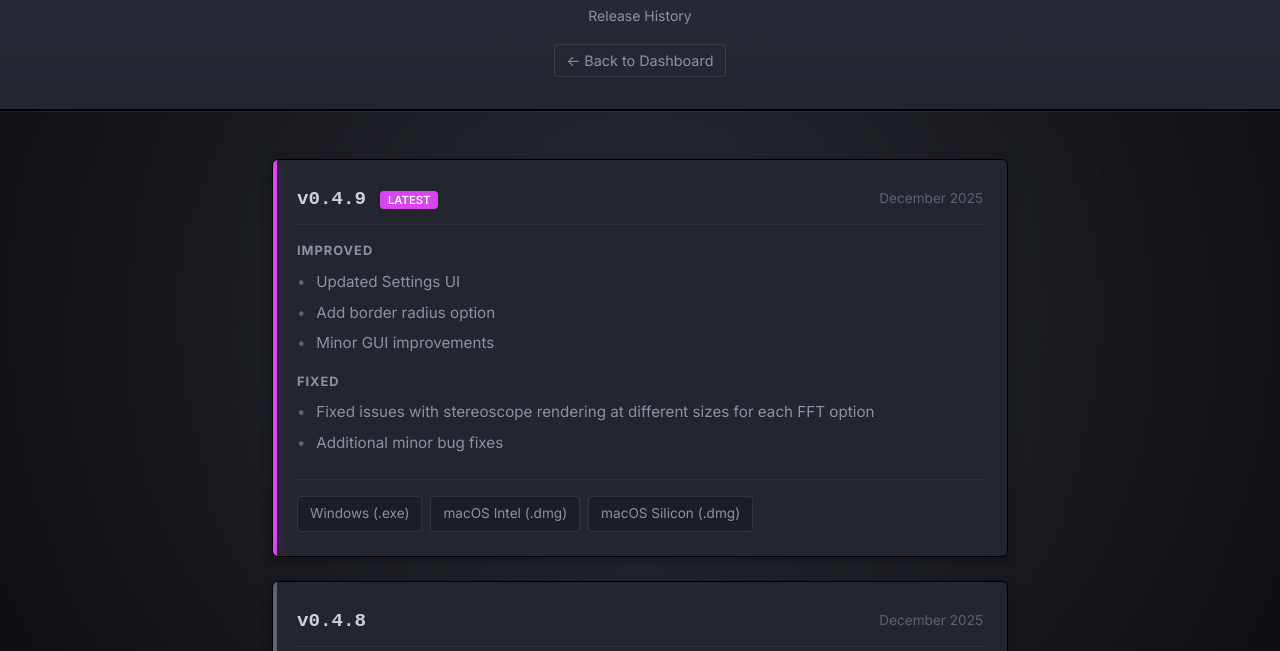
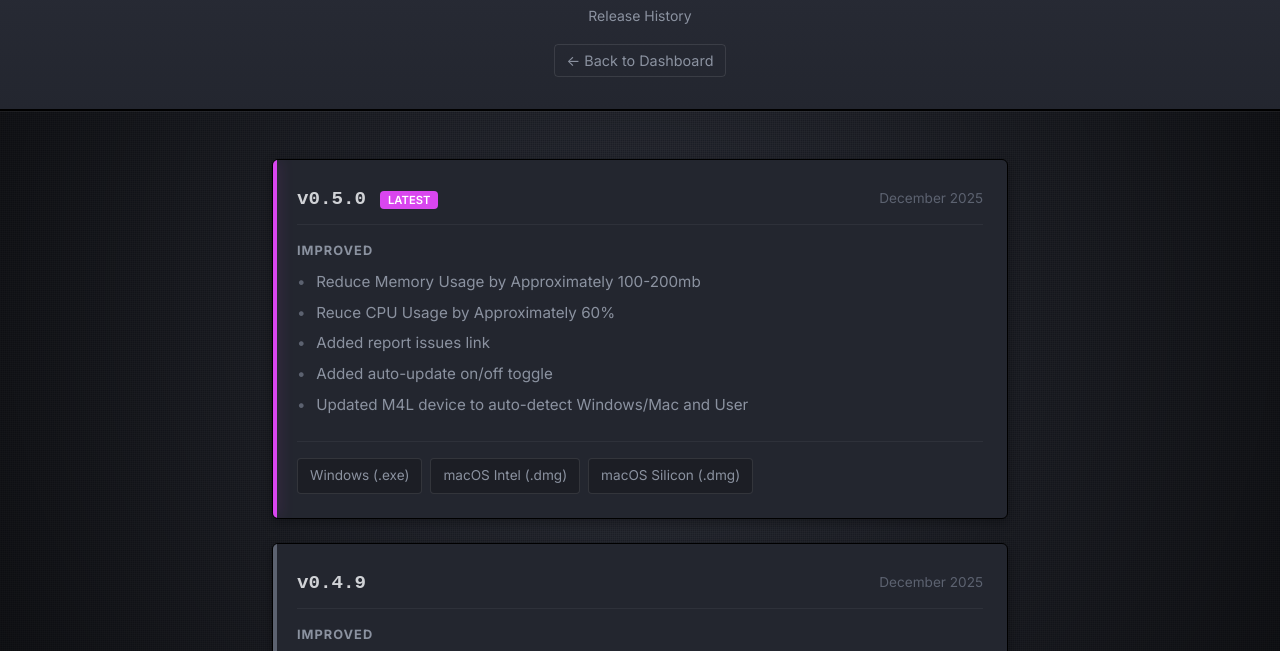
Before and after one commit to effree/em-spec-homepage, a plain HTML site: page changelog.html in a window 1280 px wide. Shown: the part 103-754 px from the top of the page. Drawn offline with Linux system fonts and the light colour scheme; a web font is replaced by a local one.

Commit message:
update to v0.5.0

```diff
--- a/changelog.html
+++ b/changelog.html
@@ -275,8 +275,35 @@
         <div class="version-block">
             <div class="version-header">
                 <div>
+                    <span class="version-number">v0.5.0</span>
+                    <span class="version-badge">LATEST</span>
+                </div>
+                <span class="version-date">December 2025</span>
+            </div>
+            <div class="changes-section">
+                <h3 class="improved">Improved</h3>
+                <ul>
+                    <li>Reduce Memory Usage by Approximately 100-200mb</li>
+                    <li>Reuce CPU Usage by Approximately 60%</li>
+                    <li>Added report issues link</li>
+                    <li>Added auto-update on/off toggle</li>
+                    <li>Updated M4L device to auto-detect Windows/Mac and User</li>
+                </ul>
+            </div>
+            <div class="download-links">
+                <a href="https://github.com/effree/EM-Spec/releases/download/v0.5.0/EM-Spec-Setup-0.5.0.exe"
+                    class="download-btn">Windows (.exe)</a>
+                <a href="https://github.com/effree/EM-Spec/releases/download/v0.5.0/EM-Spec-0.5.0-x64.dmg"
+                    class="download-btn">macOS Intel (.dmg)</a>
+                <a href="https://github.com/effree/EM-Spec/releases/download/v0.5.0/EM-Spec-0.5.0-arm64.dmg"
+                    class="download-btn">macOS Silicon (.dmg)</a>
+            </div>
+        </div>
+
+        <div class="version-block">
+            <div class="version-header">
+                <div>
                     <span class="version-number">v0.4.9</span>
-                    <span class="version-badge">LATEST</span>
                 </div>
                 <span class="version-date">December 2025</span>
             </div>
```
